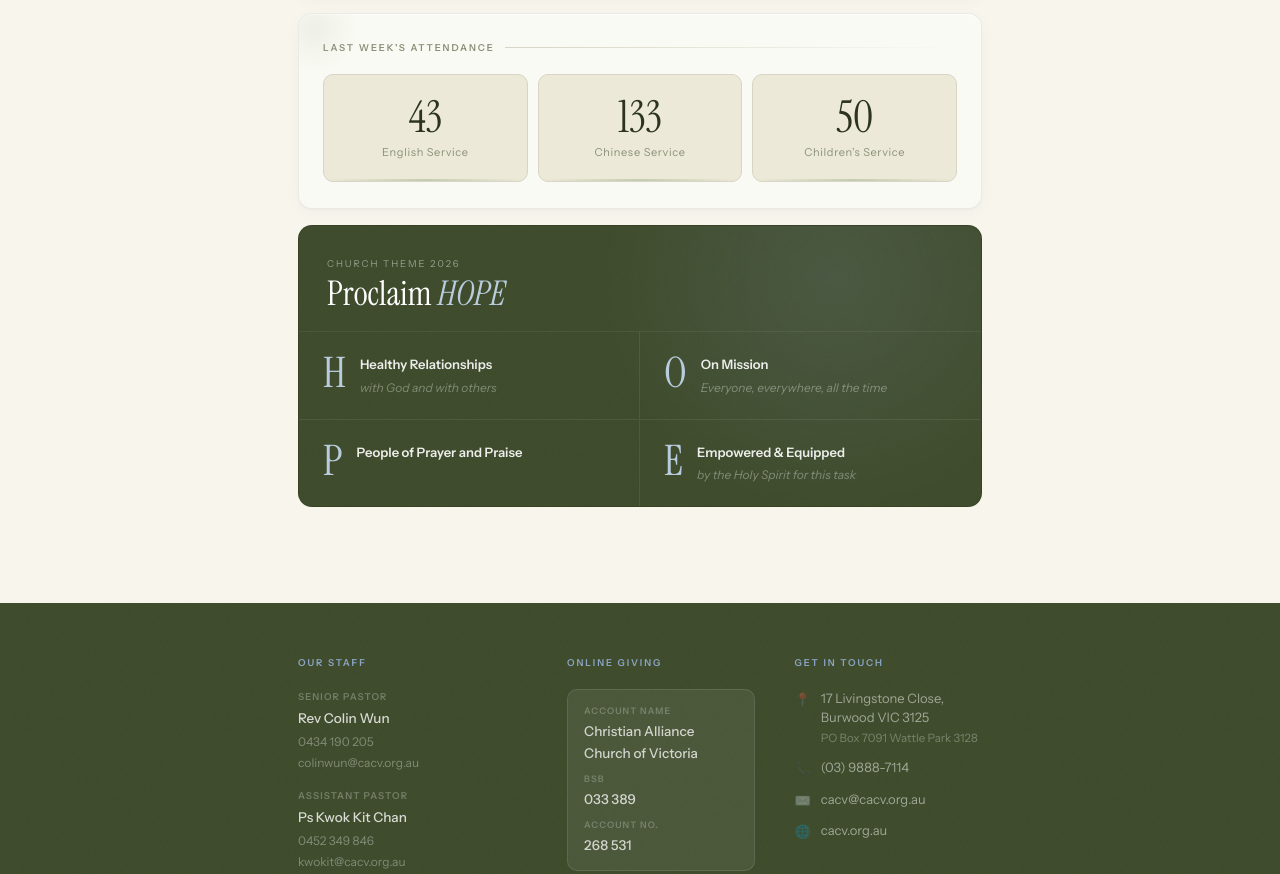
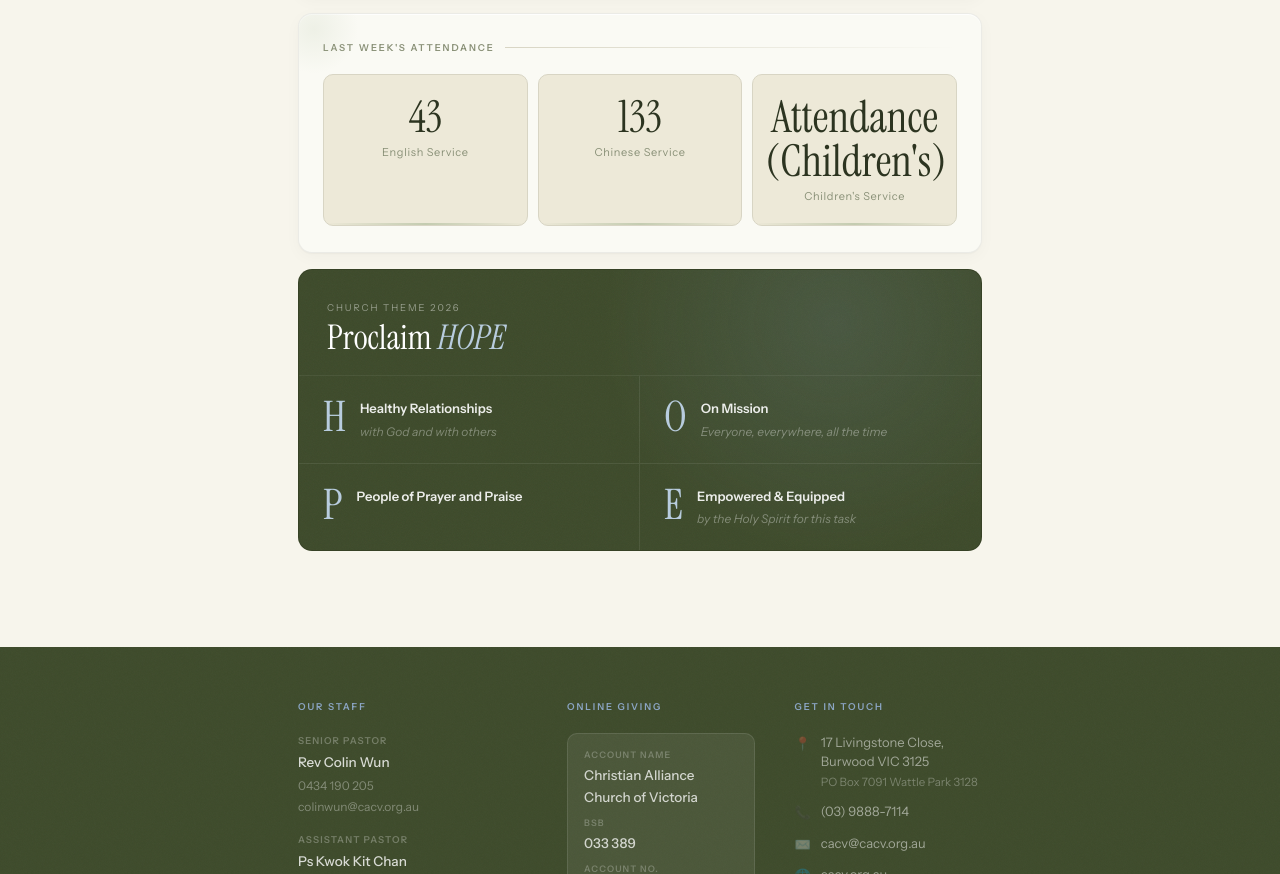
Before and after one commit to phoaar/cacv-bulletin-automation, a plain HTML site: page bulletin-20260222.html in a window 1280 px wide. Shown: the part 3513-4387 px from the top of the page. Drawn offline with Linux system fonts and the light colour scheme.

Commit message:
deploy: 25c80224a8624fdfcaff67df74fc76da63cedb2f

```diff
--- a/bulletin-20260222.html
+++ b/bulletin-20260222.html
@@ -973,7 +973,7 @@
     <div class="att-grid">
       <div class="att-cell"><div class="att-n">43</div><div class="att-l">English Service</div></div>
       <div class="att-cell"><div class="att-n">133</div><div class="att-l">Chinese Service</div></div>
-      <div class="att-cell"><div class="att-n">50</div><div class="att-l">Children's Service</div></div>
+      <div class="att-cell"><div class="att-n">Attendance (Children's)</div><div class="att-l">Children's Service</div></div>
     </div>
   </div>
 
```
Also changed, not shown: index.html (+1 -1 lines).
